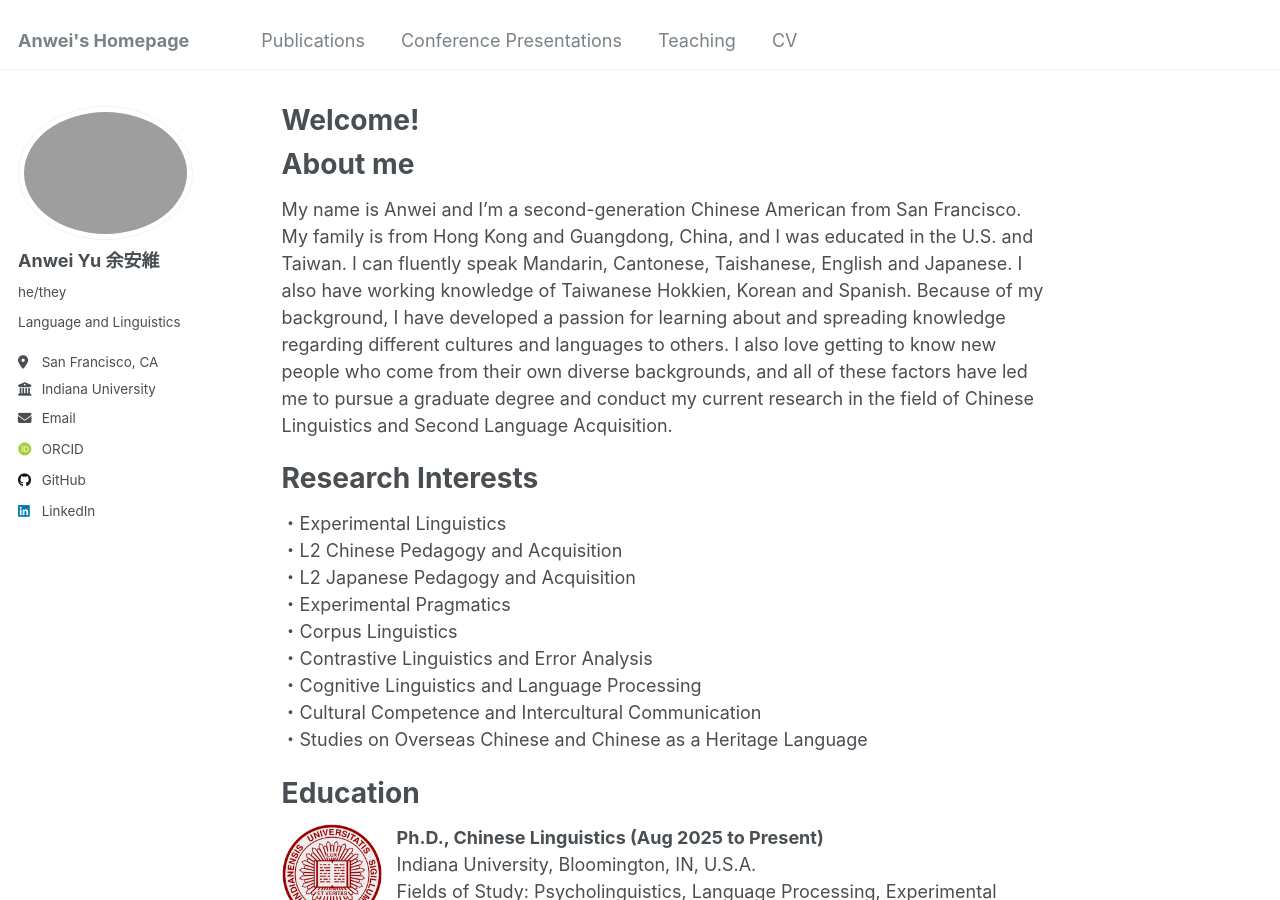
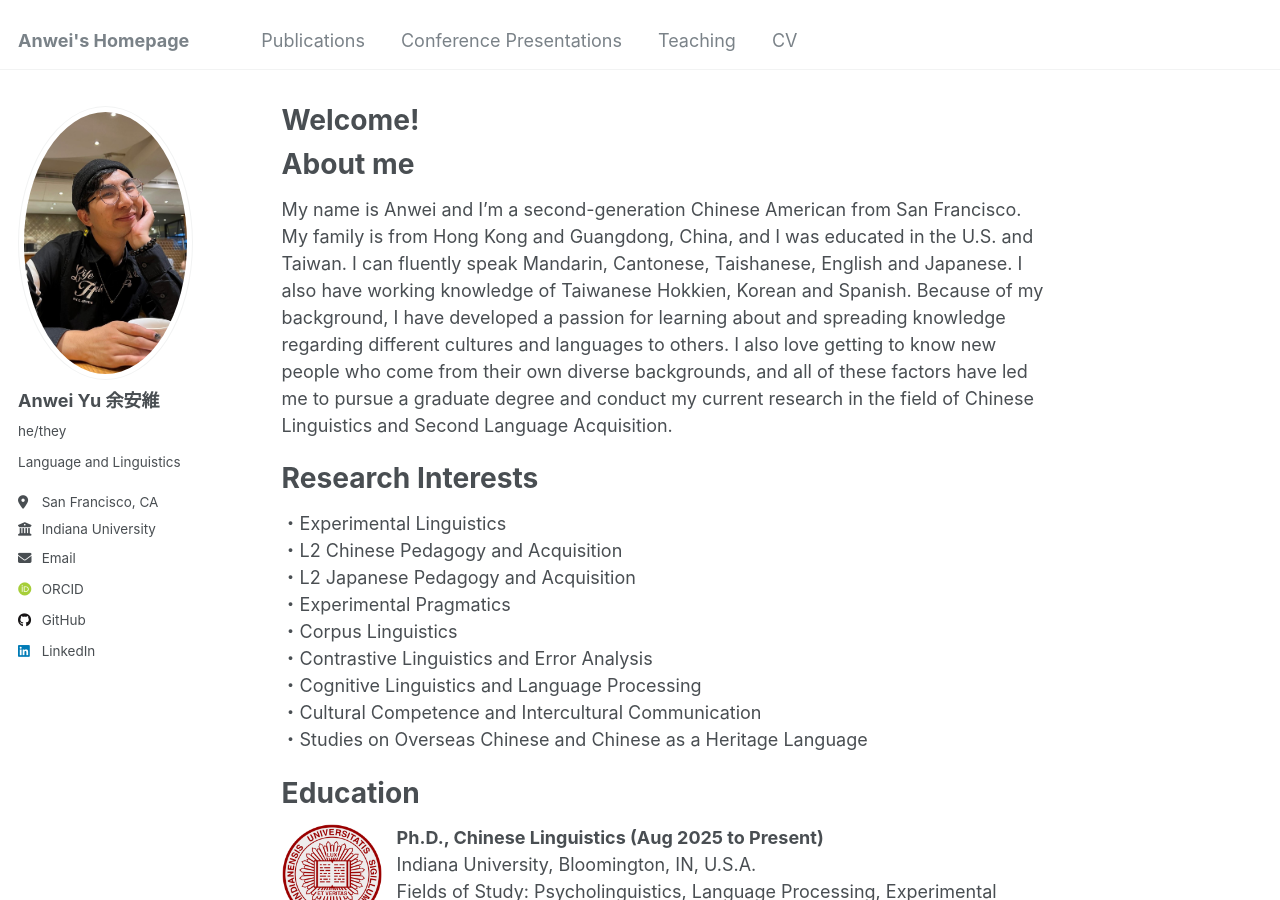
Before and after one commit to anweiyu/anweiyu.github.io, a Jekyll site: the page built from _pages/about.md, in a window 1280 px wide and 900 px high. Built offline with Jekyll 4.4.1, drawn with Linux system fonts in a browser that asks for light colours; some web fonts are replaced.

Commit message:
Update _config.yml

```diff
--- a/_config.yml
+++ b/_config.yml
@@ -21,7 +21,7 @@ repository               : "anweiyu/anweiyu.github.io"
 #               Additional customization can be done by editing /_includes/author-profile.html
 author:
   # Biographic information
-  avatar           : "IMG_1478.jpg"
+  avatar           : "Bio Pic_Anwei Yu.jpg"
   name             : "Anwei Yu 余安維"
   pronouns         : "he/they"
   bio              : "Language and Linguistics"
```
